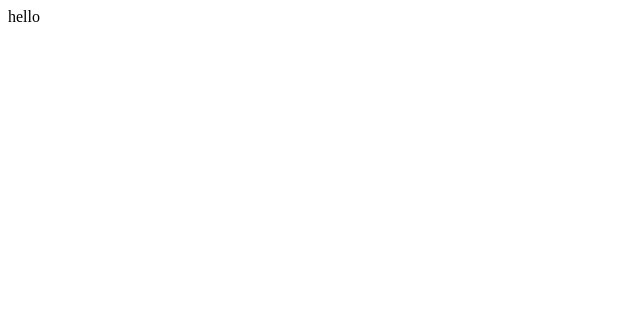
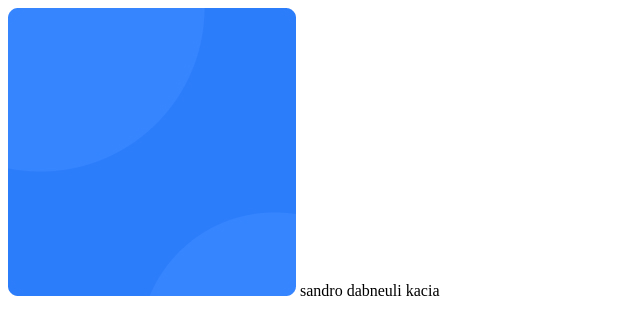
Before and after one commit to wiklaurisandro/lesson-one, a plain HTML site: page index.html in a window 1280 px wide. Shown: the whole page, without its empty margins (0-640 px from the left). Drawn offline with Linux system fonts and the light colour scheme.

Commit message:
updated logo

```diff
--- a/index.html
+++ b/index.html
@@ -7,7 +7,8 @@
     <title>Document</title>
 </head>
 <body>
-    hello
+    <img alt="qr background" src="./image/qr code image.jpg">
+    sandro dabneuli kacia
 
 </body>
 </html>
```
Also changed, not shown: image/qr code image.jpg (added).
